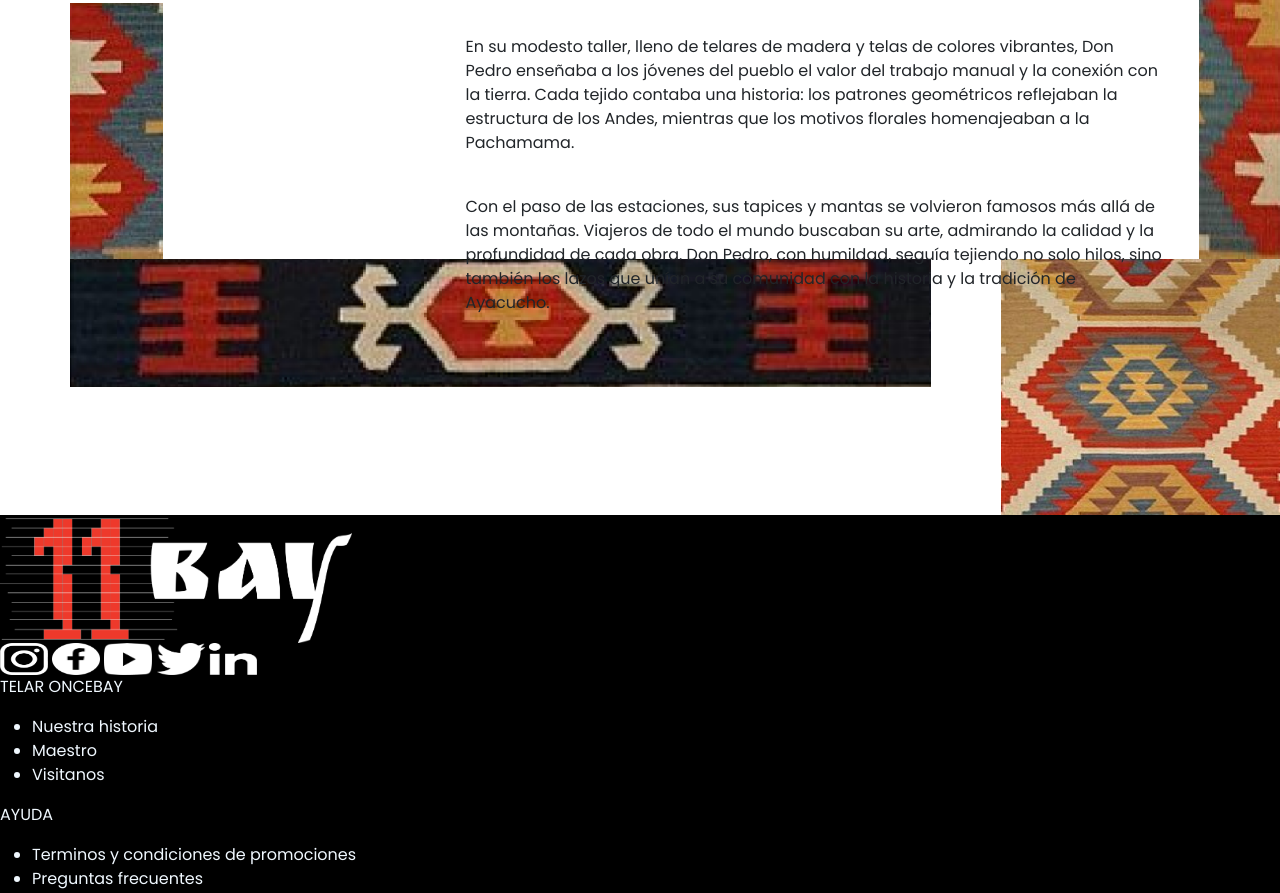
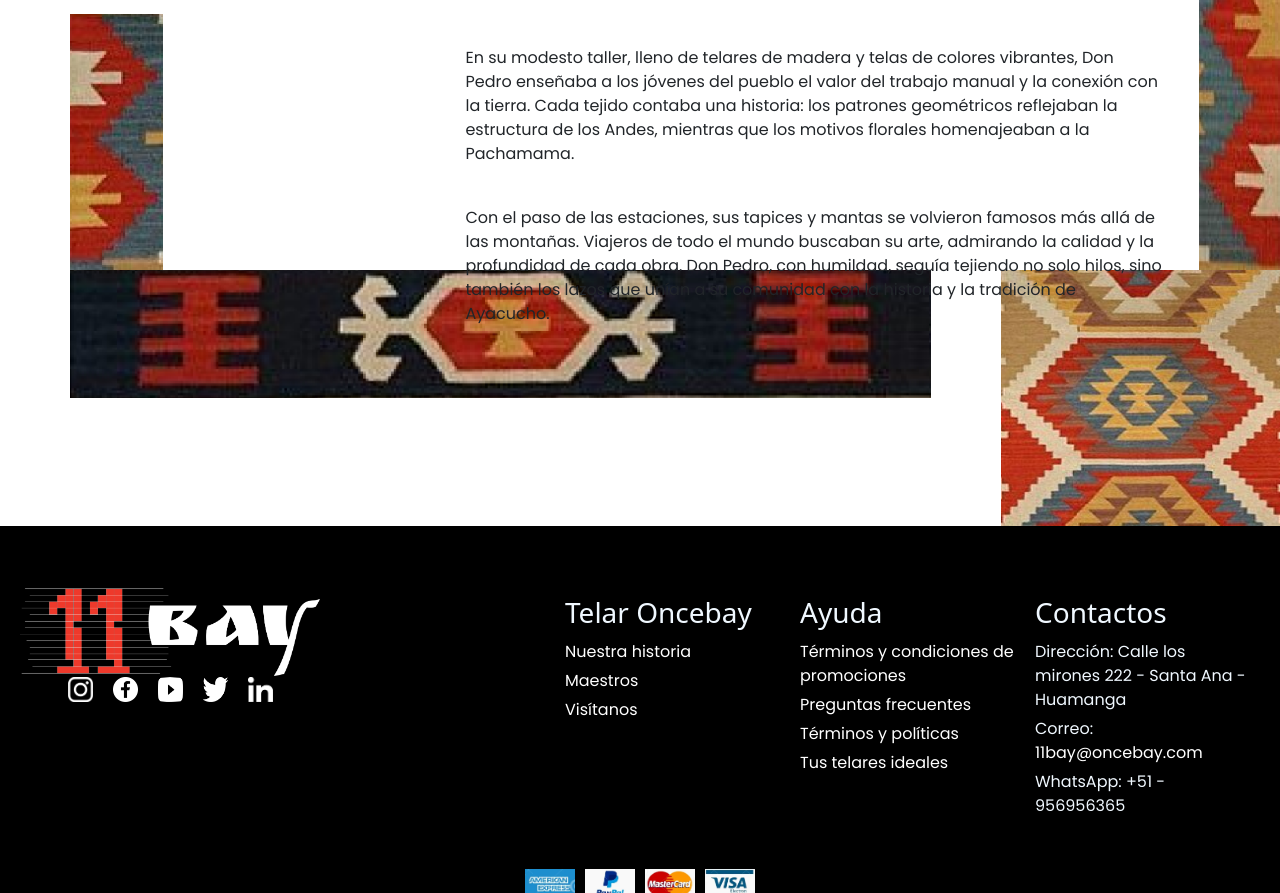
Before and after one commit to mardony/comision57670, a website: page index.html in a window 1280 px wide. Shown: the part 1907-2800 px from the top of the page. Drawn offline with nearby package versions, Linux system fonts and the light colour scheme; a web font is replaced by a local one.

Commit message:
cambio de footer

```diff
--- a/css/styles.css
+++ b/css/styles.css
@@ -29,22 +29,9 @@ ul{
 
 main{
     width: 100%;
-
 }
 
 /*-----------header-------------------*/
-header{
-    background-color: black;
-}
-
-.navbar{
-    list-style: none;
-}
-
-.navbar li a{
-    color: aliceblue;
-    text-decoration: none;
-}
 
 .isotipoHeader{
     width: 9.375rem;
@@ -52,8 +39,10 @@ header{
 }
 
 .iconNavbar{
-    width: 4rem;
+    margin-top: .9375rem;
+    width: 3.4375rem;
     height: 2.5rem;
+    padding: .3125rem;
 }
 
 /*  ---------------banner------------------------- */
@@ -160,13 +149,13 @@ header{
 /*------------footer-------------*/
 
 .icoMedioPago{
-    width: 6.5rem;
-    height: 3rem;
+    width: 50px;
+    height: 1.875rem;
 }
 
 .icoRedSocial{
-    width: 3rem;
-    height: 2rem;
+    width: 25px;
+    height: 25px;
 }
 
 .icoCopyrigth{
@@ -177,13 +166,95 @@ header{
 footer{
     background-color: black;
     color: aliceblue;
+    padding: 1.25rem 0;
 }
+.footerContainer{
+    display: flex;
+    flex-direction: column;
+    align-items: center;
+    max-width: 1450px;
+    margin: 0 auto;
+    padding: 20px;
+}
+.isotipoFooter{
+    width: 18.75rem;
+    height: 5.625rem;
+}
+.infoStructure{
+    display: flex;
+    flex-direction: row;
+    justify-content: space-around;
+    width: 100%;
+    margin-top: 20px;
+    flex-wrap: wrap;
+}
+.infoSection{
+    flex: 1;
+    margin: 10px;
+    min-width: 200px;
+}
+.infoSection h3{
+    margin-bottom: 10px;
+}
+.infoSection ul{
+    list-style: none;
+    padding: 0;
+}
+.infoSection ul li{
+    margin-bottom: 5px;
+}
+.infoSection ul li a{
+    color: #fff;
+    text-decoration: none;
+}
+.socialNetPayments{
+    display: flex;
+    flex-direction: row;
+    justify-content: space-between;
+    align-items: center;
+    width: 100%;
+    margin-top: 20px;
+    flex-wrap: wrap;
+}
+.socialNet{
+    display: flex;
+    flex-direction: row;
+    justify-content: center;
+    flex: 1;
+    margin-bottom: 10px;
 
-.isotipoFooter{
-    width: 22rem;
-    height: 8rem;
 }
+.socialNet a img{
+    margin: 0 10px;
+}
+.payments {
+    display: flex;
+    flex-direction: row;
+    justify-content: center;
+    flex: 1;
+}
+.payments img{
+    margin: .3125rem;
+    margin-bottom: 1.25rem;
+}
+.footerLegal{
+    text-align: center;
+    margin-top: 20px;
+}
+@media (max-width: 768px) {
+    .infoStructure {
+        flex-direction: column;
+        align-items: center;
+    }
 
+    .socialNetPayments {
+        flex-direction: column;
+    }
+
+    .socialNet, .payments {
+        margin-bottom: 20px;
+    }
+}
 
 
 
--- a/index.html
+++ b/index.html
@@ -1,5 +1,6 @@
 <!DOCTYPE html>
 <html lang="en">
+
 <head>
     <meta charset="UTF-8">
     <meta name="viewport" content="width=device-width, initial-scale=1.0">
@@ -13,9 +14,11 @@
     <header>
         <nav class="navbar navbar-expand-lg navbar-dark bg-black">
             <div class="container-fluid">
-                <a class="navbar-brand" href="#"><img class="isotipoHeader" src="./assets/img/isotipo-oncebay-03.png" alt="11 BAY"></a>
-                <button class="navbar-toggler" type="button" data-bs-toggle="collapse" data-bs-target="#navbarSupportedContent"
-                    aria-controls="navbarSupportedContent" aria-expanded="false" aria-label="Toggle navigation">
+                <a class="navbar-brand" href="#"><img class="isotipoHeader" src="./assets/img/isotipo-oncebay-03.png"
+                        alt="11 BAY"></a>
+                <button class="navbar-toggler" type="button" data-bs-toggle="collapse"
+                    data-bs-target="#navbarSupportedContent" aria-controls="navbarSupportedContent"
+                    aria-expanded="false" aria-label="Toggle navigation">
                     <span class="navbar-toggler-icon"></span>
                 </button>
                 <div class="collapse navbar-collapse" id="navbarSupportedContent">
@@ -24,7 +27,8 @@
                             <a class="nav-link active" aria-current="page" href="#">Origen</a>
                         </li>
                         <li class="nav-item">
-                            <a class="nav-link active" aria-current="page" href="./pages/cultura_telar.html">Cultura del telar</a>
+                            <a class="nav-link active" aria-current="page" href="./pages/cultura_telar.html">Cultura del
+                                telar</a>
                         </li>
                         <li class="nav-item">
                             <a class="nav-link active" aria-current="page" href="./pages/telares.html">Telares</a>
@@ -41,10 +45,11 @@
                         <input class="form-control me-2" type="search" placeholder="Buscar" aria-label="Search">
                         <button class="btn btn-outline-success" type="submit">Buscar</button>
                     </form>
-                    <ul  class="d-flex">
-                        <li class="nav-item"><a class="nav-link" href=""><img class="iconNavbar" src="./assets/img/carrito-compra.png"
-                                    alt="carrito de compra"></a></li>
-                        <li class="nav-item"><a class="nav-link" href=""><img class="iconNavbar" src="./assets/img/Mensaje.png" alt="contactos"></a></li>
+                    <ul class="d-flex">
+                        <li class="nav-item"><a class="nav-link" href=""><img class="iconNavbar"
+                                    src="./assets/img/carrito-compra.png" alt="carrito de compra"></a></li>
+                        <li class="nav-item"><a class="nav-link" href=""><img class="iconNavbar"
+                                    src="./assets/img/Mensaje.png" alt="contactos"></a></li>
                     </ul>
                 </div>
             </div>
@@ -56,70 +61,94 @@
             <img class="bannerHome" src="./assets/img/banner-descktop-telar-home1.jpg" alt="Telar arcoiris">
             <div class="textBanner">
                 <h1 class="textBannerTitle">TELAR ONCEBAY</h1>
-                <p class="textBannerFrase" >La cultura ancestral quechua en nuestra sangre, la tradición de crear hermosos tejidos en el telar ha sido pasada de
+                <p class="textBannerFrase">La cultura ancestral quechua en nuestra sangre, la tradición de crear
+                    hermosos tejidos en el telar ha sido pasada de
                     generación en generación, preservando una rica herencia cultural.</p>
                 <button class="btnPagina">READ MORE</button>
             </div>
         </section>
 
         <section class="gridTelares">
-            <div class="gridImagen1"><img class="telarRomboSi" src="./assets/img/Telar-Rombos-si.png" alt="telar ampliado"></div>
-            <div class="gridImagen2"><img class="isologoBody" src="./assets/img/isotipo-oncebay-02.png" alt="Isologo 11 BAY"></div>
+            <div class="gridImagen1"><img class="telarRomboSi" src="./assets/img/Telar-Rombos-si.png"
+                    alt="telar ampliado"></div>
+            <div class="gridImagen2"><img class="isologoBody" src="./assets/img/isotipo-oncebay-02.png"
+                    alt="Isologo 11 BAY"></div>
             <div class="gridImagen3"><img class="telarRomboSd" src="./assets/img/Telar-Rombos-sd.png" alt="telar"></div>
-            <div class="gridImagen4"><img class="telarRomboMd" src="./assets/img/Telar-Rombos-md.png" alt="telar largo vertical"></div>
-            <div class="gridImagen5"><img class="telarRomboId" src="./assets/img/Telar-Rombos-id.png" alt="imagen hexagono"></div>
-            <div class="gridImagen6"><img class="telarRomboIi" src="./assets/img/Telar-Rombos-ii.png" alt="inferior de telar"></div>
-            <div class="gridImagen7"><img class="telarRomboMi3" src="./assets/img/Telar-Rombos-mi1.png" alt="telar 1 vertical"></div>
-            <div class="gridImagen8"><img class="telarRomboMi2" src="./assets/img/Telar-Rombos-mi2.png" alt="telar 2 vertical"></div>
-            <div class="gridImagen9"><img class="telarRomboMi1" src="./assets/img/Telar-Rombos-mi3.png" alt="telar 1 vertical"></div>
+            <div class="gridImagen4"><img class="telarRomboMd" src="./assets/img/Telar-Rombos-md.png"
+                    alt="telar largo vertical"></div>
+            <div class="gridImagen5"><img class="telarRomboId" src="./assets/img/Telar-Rombos-id.png"
+                    alt="imagen hexagono"></div>
+            <div class="gridImagen6"><img class="telarRomboIi" src="./assets/img/Telar-Rombos-ii.png"
+                    alt="inferior de telar"></div>
+            <div class="gridImagen7"><img class="telarRomboMi3" src="./assets/img/Telar-Rombos-mi1.png"
+                    alt="telar 1 vertical"></div>
+            <div class="gridImagen8"><img class="telarRomboMi2" src="./assets/img/Telar-Rombos-mi2.png"
+                    alt="telar 2 vertical"></div>
+            <div class="gridImagen9"><img class="telarRomboMi1" src="./assets/img/Telar-Rombos-mi3.png"
+                    alt="telar 1 vertical"></div>
             <div class="gridTitle1">
                 <h2 class="textOrigen">Origen</h2>
             </div>
             <article class="gridTextHistory1">
                 <div>
                     <p>
-                        En las tierras altas de Ayacucho, entre los picos nevados y los valles verdes, vivía Don Pedro, un
+                        En las tierras altas de Ayacucho, entre los picos nevados y los valles verdes, vivía Don Pedro,
+                        un
                         maestro tejedor de
-                        telares. Desde joven, aprendió el arte ancestral de tejer mantas y tapices, herencia de su familia que
+                        telares. Desde joven, aprendió el arte ancestral de tejer mantas y tapices, herencia de su
+                        familia que
                         se remontaba
-                        siglos atrás. Con paciencia infinita y manos diestras, teñía la lana con pigmentos naturales y la hilaba
+                        siglos atrás. Con paciencia infinita y manos diestras, teñía la lana con pigmentos naturales y
+                        la hilaba
                         con destreza
                         milenaria.
                     </p>
                     <br>
                     <p>
-                        En su modesto taller, lleno de telares de madera y telas de colores vibrantes, Don Pedro enseñaba a los
+                        En su modesto taller, lleno de telares de madera y telas de colores vibrantes, Don Pedro
+                        enseñaba a los
                         jóvenes del
-                        pueblo el valor del trabajo manual y la conexión con la tierra. Cada tejido contaba una historia: los
+                        pueblo el valor del trabajo manual y la conexión con la tierra. Cada tejido contaba una
+                        historia: los
                         patrones
-                        geométricos reflejaban la estructura de los Andes, mientras que los motivos florales homenajeaban a la
+                        geométricos reflejaban la estructura de los Andes, mientras que los motivos florales
+                        homenajeaban a la
                         Pachamama.
                     </p>
                     <br>
                     <p>
-                        Con el paso de las estaciones, sus tapices y mantas se volvieron famosos más allá de las montañas.
+                        Con el paso de las estaciones, sus tapices y mantas se volvieron famosos más allá de las
+                        montañas.
                         Viajeros de todo el
-                        mundo buscaban su arte, admirando la calidad y la profundidad de cada obra. Don Pedro, con humildad,
+                        mundo buscaban su arte, admirando la calidad y la profundidad de cada obra. Don Pedro, con
+                        humildad,
                         seguía tejiendo no
-                        solo hilos, sino también los lazos que unían a su comunidad con la historia y la tradición de Ayacucho.
+                        solo hilos, sino también los lazos que unían a su comunidad con la historia y la tradición de
+                        Ayacucho.
                     </p>
                     <br>
                     <p>
-                        En las tierras altas de Ayacucho, entre los picos nevados y los valles verdes, vivía Don Pedro, un
+                        En las tierras altas de Ayacucho, entre los picos nevados y los valles verdes, vivía Don Pedro,
+                        un
                         maestro tejedor de
-                        telares. Desde joven, aprendió el arte ancestral de tejer mantas y tapices, herencia de su familia que
+                        telares. Desde joven, aprendió el arte ancestral de tejer mantas y tapices, herencia de su
+                        familia que
                         se remontaba
-                        siglos atrás. Con paciencia infinita y manos diestras, teñía la lana con pigmentos naturales y la hilaba
+                        siglos atrás. Con paciencia infinita y manos diestras, teñía la lana con pigmentos naturales y
+                        la hilaba
                         con destreza
                         milenaria.
                     </p>
                     <br>
                     <p>
-                        Con el paso de las estaciones, sus tapices y mantas se volvieron famosos más allá de las montañas.
+                        Con el paso de las estaciones, sus tapices y mantas se volvieron famosos más allá de las
+                        montañas.
                         Viajeros de todo el
-                        mundo buscaban su arte, admirando la calidad y la profundidad de cada obra. Don Pedro, con humildad,
+                        mundo buscaban su arte, admirando la calidad y la profundidad de cada obra. Don Pedro, con
+                        humildad,
                         seguía tejiendo no
-                        solo hilos, sino también los lazos que unían a su comunidad con la historia y la tradición de Ayacucho.
+                        solo hilos, sino también los lazos que unían a su comunidad con la historia y la tradición de
+                        Ayacucho.
                     </p>
                 </div>
             </article>
@@ -130,30 +159,39 @@
             <article class="gridTextHistory2">
                 <div>
                     <p>
-                        En las tierras altas de Ayacucho, entre los picos nevados y los valles verdes, vivía Don Pedro, un
+                        En las tierras altas de Ayacucho, entre los picos nevados y los valles verdes, vivía Don Pedro,
+                        un
                         maestro tejedor de
-                        telares. Desde joven, aprendió el arte ancestral de tejer mantas y tapices, herencia de su familia que
+                        telares. Desde joven, aprendió el arte ancestral de tejer mantas y tapices, herencia de su
+                        familia que
                         se remontaba
-                        siglos atrás. Con paciencia infinita y manos diestras, teñía la lana con pigmentos naturales y la hilaba
+                        siglos atrás. Con paciencia infinita y manos diestras, teñía la lana con pigmentos naturales y
+                        la hilaba
                         con destreza
                         milenaria.
                     </p>
                     <br>
                     <p>
-                        En su modesto taller, lleno de telares de madera y telas de colores vibrantes, Don Pedro enseñaba a los
+                        En su modesto taller, lleno de telares de madera y telas de colores vibrantes, Don Pedro
+                        enseñaba a los
                         jóvenes del
-                        pueblo el valor del trabajo manual y la conexión con la tierra. Cada tejido contaba una historia: los
+                        pueblo el valor del trabajo manual y la conexión con la tierra. Cada tejido contaba una
+                        historia: los
                         patrones
-                        geométricos reflejaban la estructura de los Andes, mientras que los motivos florales homenajeaban a la
+                        geométricos reflejaban la estructura de los Andes, mientras que los motivos florales
+                        homenajeaban a la
                         Pachamama.
                     </p>
                     <br>
                     <p>
-                        Con el paso de las estaciones, sus tapices y mantas se volvieron famosos más allá de las montañas.
+                        Con el paso de las estaciones, sus tapices y mantas se volvieron famosos más allá de las
+                        montañas.
                         Viajeros de todo el
-                        mundo buscaban su arte, admirando la calidad y la profundidad de cada obra. Don Pedro, con humildad,
+                        mundo buscaban su arte, admirando la calidad y la profundidad de cada obra. Don Pedro, con
+                        humildad,
                         seguía tejiendo no
-                        solo hilos, sino también los lazos que unían a su comunidad con la historia y la tradición de Ayacucho.
+                        solo hilos, sino también los lazos que unían a su comunidad con la historia y la tradición de
+                        Ayacucho.
                     </p>
                 </div>
             </article>
@@ -163,11 +201,13 @@
 
     </main>
 
+
     <footer>
-        <section>
-            <div>
+        <section class="footerContainer">
+            <section class="infoStructure">
+                <div class="logo">
                     <img class="isotipoFooter" src="./assets/img/isotipo-oncebay-03.png" alt="11 BAY">
-                <div>
+                    <div class="socialNet">
                         <a href=""><img class="icoRedSocial" src="./assets/img/Red-social/Instagram.png" alt="Instagram"></a>
                         <a href=""><img class="icoRedSocial" src="./assets/img/Red-social/facebook.png" alt="Facebook"></a>
                         <a href=""><img class="icoRedSocial" src="./assets/img/Red-social/YouTube.png" alt="YouTube"></a>
@@ -175,51 +215,45 @@
                         <a href=""><img class="icoRedSocial" src="./assets/img/Red-social/LinkedIn.png" alt="LinkedIn"></a>
                     </div>
                 </div>
-            <section>
-                <div>
-                    <p>
-                        TELAR ONCEBAY
-                    </p>
+                <div class="infoSection"></div>
+                <article class="infoSection">
+                    <h3>Telar Oncebay</h3>
                     <ul>
-                        <li>Nuestra historia</li>
-                        <li>Maestro</li>
-                        <li>Visitanos</li>
+                        <li><a href="#">Nuestra historia</a></li>
+                        <li><a href="#">Maestros</a></li>
+                        <li><a href="#">Visítanos</a></li>
                     </ul>
-                </div>
-                <div>
-                    <p>
-                        AYUDA
-                    </p>
+                </article>
+                <article class="infoSection">
+                    <h3>Ayuda</h3>
                     <ul>
-                        <li>Terminos y condiciones de promociones</li>
-                        <li>Preguntas frecuentes</li>
-                        <li>Términos y políticas</li>
-                        <li>Tus telares ideales</li>
+                        <li><a href="#">Términos y condiciones de promociones</a></li>
+                        <li><a href="#">Preguntas frecuentes</a></li>
+                        <li><a href="#">Términos y políticas</a></li>
+                        <li><a href="#">Tus telares ideales</a></li>
                     </ul>
-                </div>
-                <div>
-                    <p>CONTACTOS</p>
-                    <ul >
-                        <li>Calle los mirones 222 - Santa Ana - Huamanga</li>
-                        <li>Correo : 11bay@oncebay.com</li>
-                        <li>WhatsApp : +51 - 956956365</li>
+                </article>
+                <article class="infoSection">
+                    <h3>Contactos</h3>
+                    <ul>
+                        <li>Dirección: Calle los mirones 222 - Santa Ana - Huamanga</li>
+                        <li>Correo: <a href="mailto:11bay@oncebay.com">11bay@oncebay.com</a></li>
+                        <li>WhatsApp: +51 - 956956365</li>
                     </ul>
-
-                </div>
+                </article>
             </section>
-        </section>
-        <div>
-            <div>
+            <section class="socialNetPayments">
+                <div class="payments">
                     <img class="icoMedioPago" src="./assets/img/Medio-Pago/AmericanExpress.png" alt="am ex">
                     <img class="icoMedioPago" src="./assets/img/Medio-Pago/PayPal.png" alt="Pay">
                     <img class="icoMedioPago" src="./assets/img/Medio-Pago/masterCar.png" alt="card">
                     <img class="icoMedioPago" src="./assets/img/Medio-Pago/Visa.png" alt="visa">
                 </div>
-            <div >
-                <img class="icoCopyrigth" src="./assets/img/copyright.png" alt="Copia">
-                <p>2024 Telar oncebay | todos los derechos reservados</p>
-            </div>
-        </div>
+            </section>
+            <article class="footer-bottom">
+                <p>© 2024 Telar Oncebay | Todos los derechos reservados</p>
+            </article>
+        </section>
     </footer>
 
     <script src="https://cdn.jsdelivr.net/npm/@popperjs/core@2.11.8/dist/umd/popper.min.js"
@@ -229,4 +263,5 @@
         integrity="sha384-0pUGZvbkm6XF6gxjEnlmuGrJXVbNuzT9qBBavbLwCsOGabYfZo0T0to5eqruptLy"
         crossorigin="anonymous"></script>
 </body>
+
 </html>
```
Also changed, not shown: pages/cultura_telar.html (+31 -36 lines), pages/donde_comprar.html (+32 -37 lines), pages/telares.html (+32 -37 lines), pages/visitanos.html (+31 -36 lines). Lines whose indentation alone changed are shown as unchanged.
